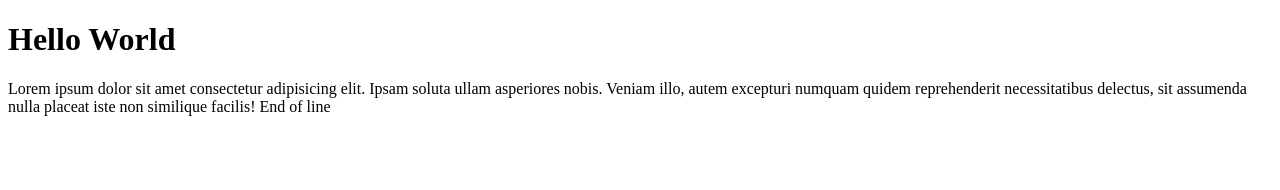
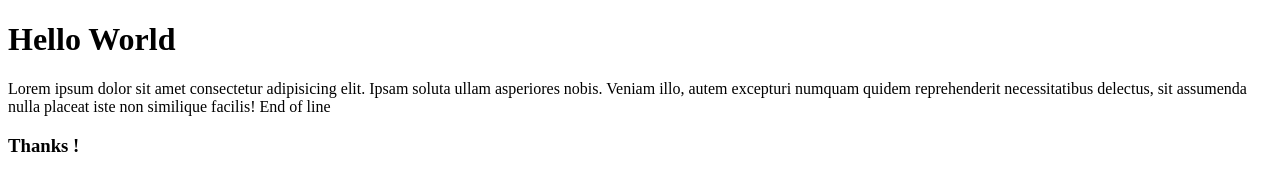
Before and after one commit to himanshyouyadav/Git-Tutorial-Demo, a plain HTML site: page Index.html in a window 1280 px wide. Drawn offline with Linux system fonts and the light colour scheme.

Commit message:
Updated thanks in html

```diff
--- a/Index.html
+++ b/Index.html
@@ -11,5 +11,6 @@
     <p>Lorem ipsum dolor sit amet consectetur adipisicing elit. Ipsam soluta ullam asperiores nobis.
          Veniam illo, autem excepturi numquam quidem reprehenderit necessitatibus delectus,
         sit assumenda nulla placeat iste non similique facilis! End of line</p>
+     <h3> Thanks !</>
 </body>
 </html>
```
